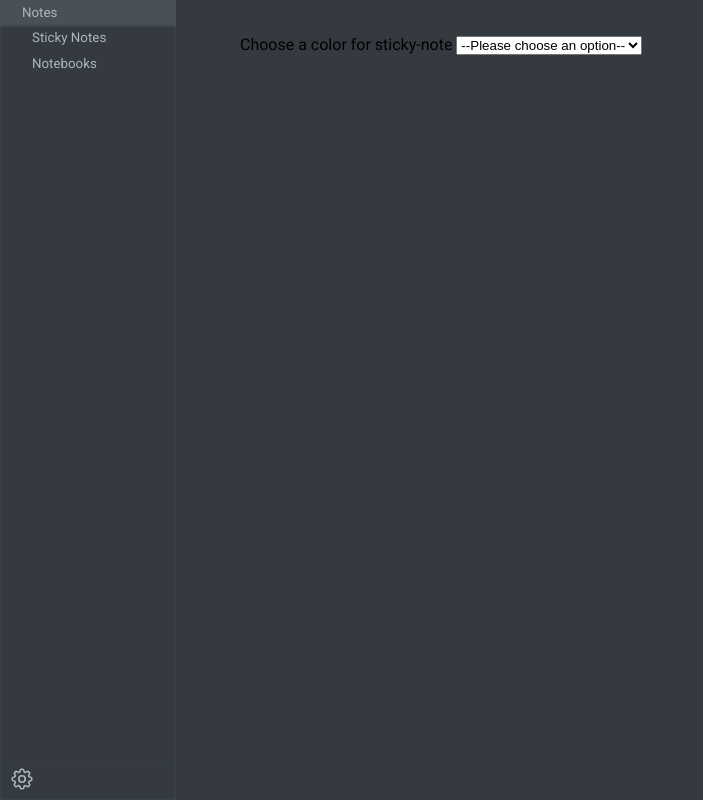
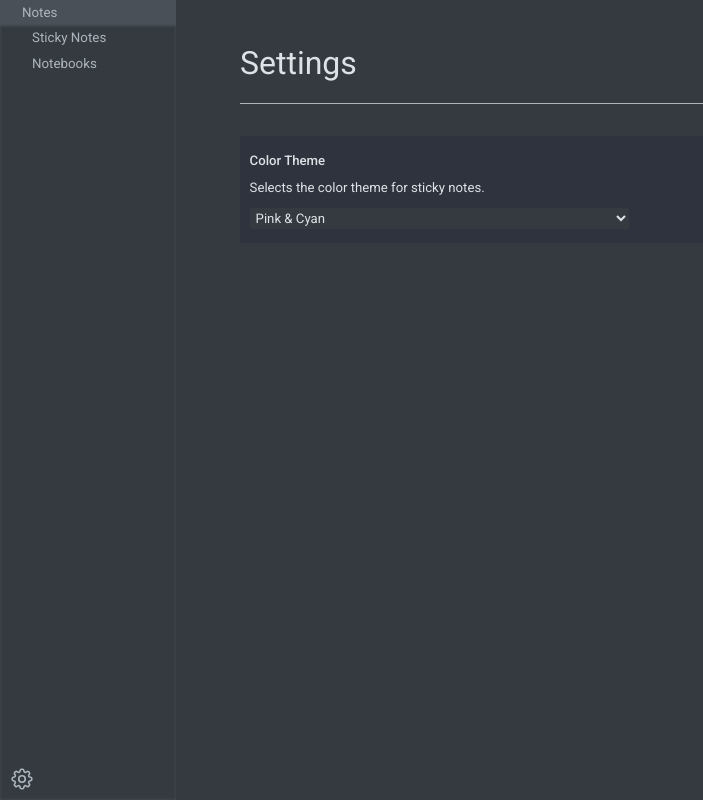
Before and after one commit to maxitech/quick_note, a website built with Vite: page frontend/src/renderer/index.html in a window 1280 px wide. Both pictures are taken after a click on the button "Settings". Shown: the whole page, without its empty margins (0-703 px from the left). Built offline with nearby package versions, Linux system fonts and the light colour scheme; a web font is replaced by a local one.

Commit message:
update: Changed `label` text and added new `color Theme` options.

```diff
--- a/frontend/src/renderer/index.html
+++ b/frontend/src/renderer/index.html
@@ -129,11 +129,23 @@
     </div>
 
     <div id="settings-container" class="settings-container hidden">
-      <label for="color-schema">Choose a color for sticky-note</label>
-      <select name="color-schemas" id="color-schema">
-        <option value="">--Please choose an option--</option>
-        <option value="1">Pink & Cyan</option>
-      </select>
+      <h2 class="settings-heading">Settings</h2>
+      <div class="setting-module setting-module-active">
+        <div class="selector-container">
+          <label for="color-schema">Color Theme</label>
+          <p>Selects the color theme for sticky notes.</p>
+          <select name="color-schemas" id="color-schema">
+            <option value="#7afcff,#ff7eb9">Pink & Cyan</option>
+            <option value="#5e60ce,#748cab">Purple & Gray</option>
+            <option value="#8ecae6,#fdf0d5">Light Blue & Beige</option>
+            <option value="#fff,#02dddd">White & Teal</option>
+            <option value="#feff9c,#ff7eb9">Yellow & Pink</option>
+            <option value="#b8c0ff,#4cc9f0">Light Purple & Light Blue</option>
+            <option value="#fefae0,#ffb700">White & Orange</option>
+            <option value="#588157,#a3b18a">Dark Green & Norway</option>
+          </select>
+        </div>
+      </div>
     </div>
 
     <script src="./src/notes/navbar.ts" type="module"></script>
```
